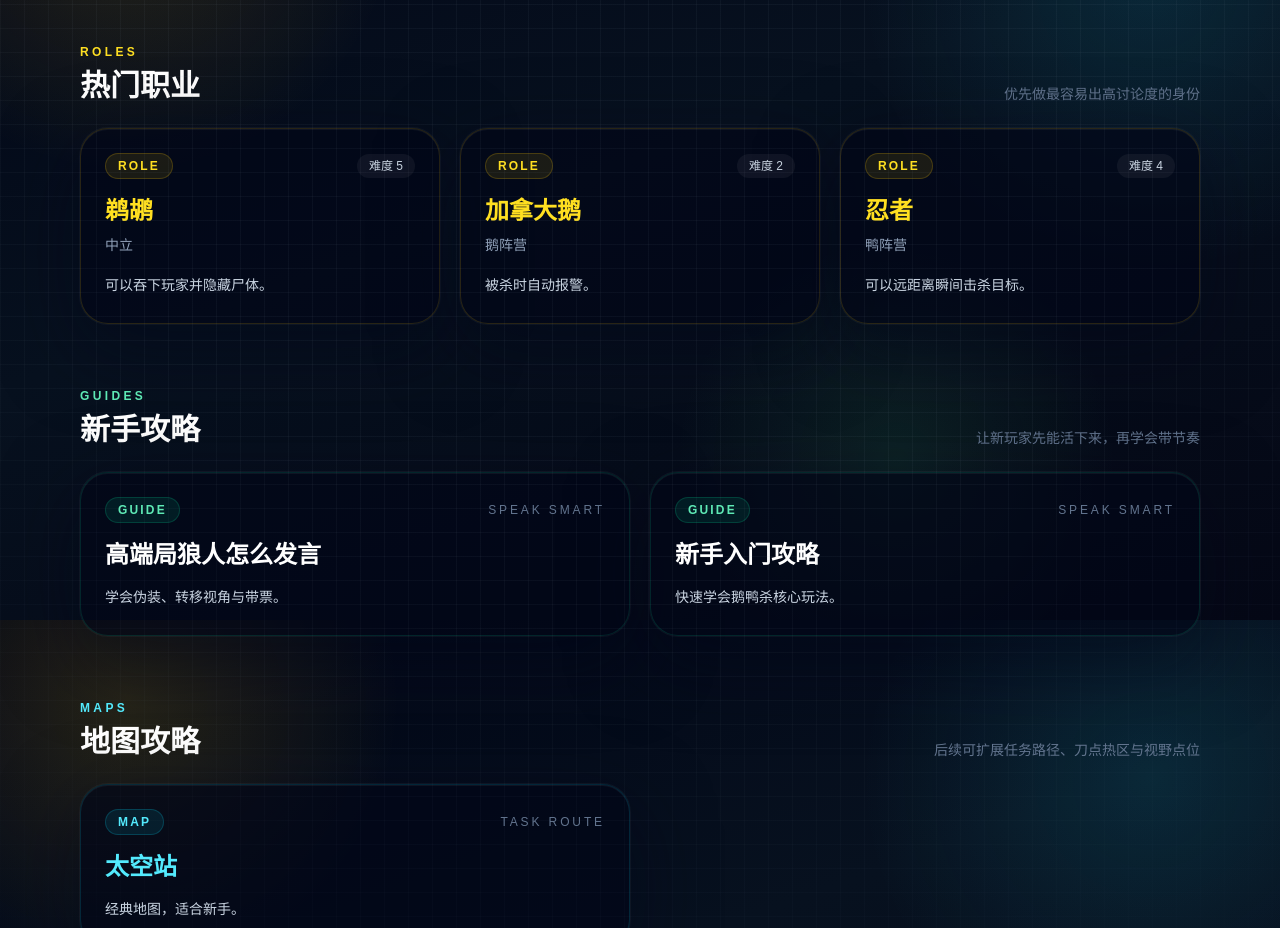
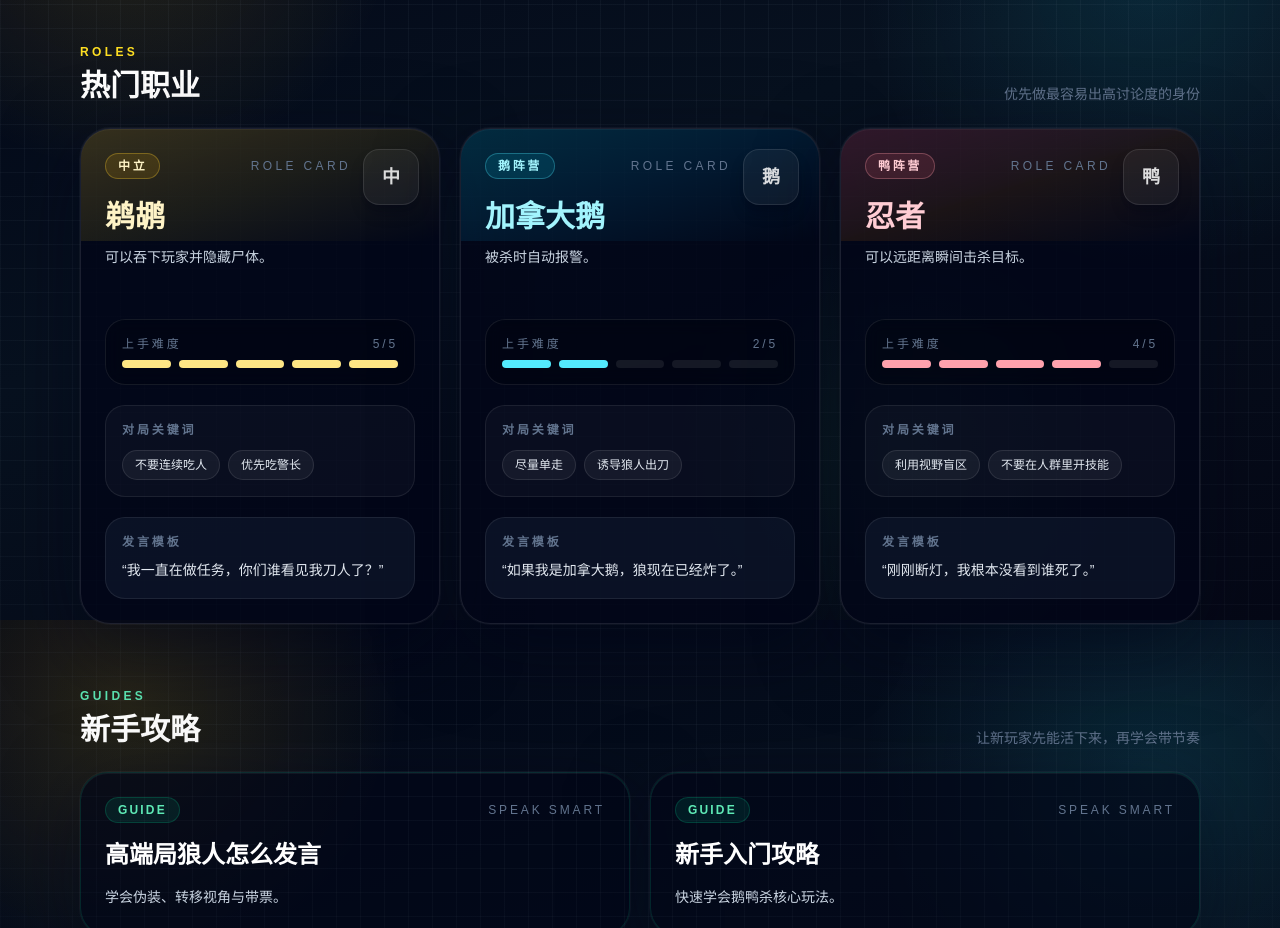
Before and after one commit to 602458825-cloud/goose-duck-guide, a Next.js app: page / in a window 1280 px wide. Shown: the part 980-1908 px from the top of the page. Built offline with nearby package versions, Linux system fonts and the light colour scheme.

Commit message:
Refine role cards with game-inspired UI

```diff
--- a/components/RoleCard.tsx
+++ b/components/RoleCard.tsx
@@ -1,24 +1,108 @@
 import Link from 'next/link';
-import type { Role } from '@/lib/data';
+import type { Role, Team } from '@/lib/data';
+
+const teamStyles: Record<
+  Team,
+  {
+    chip: string;
+    glow: string;
+    frame: string;
+    accent: string;
+    label: string;
+    icon: string;
+  }
+> = {
+  鹅阵营: {
+    chip: 'border-cyan-300/30 bg-cyan-400/12 text-cyan-200',
+    glow: 'from-cyan-400/18 via-sky-400/10 to-transparent',
+    frame: 'hover:border-cyan-300/45',
+    accent: 'bg-cyan-300',
+    label: 'text-cyan-200',
+    icon: '鹅',
+  },
+  鸭阵营: {
+    chip: 'border-rose-300/30 bg-rose-400/12 text-rose-200',
+    glow: 'from-rose-400/18 via-orange-400/10 to-transparent',
+    frame: 'hover:border-rose-300/45',
+    accent: 'bg-rose-300',
+    label: 'text-rose-200',
+    icon: '鸭',
+  },
+  中立: {
+    chip: 'border-amber-300/30 bg-amber-400/12 text-amber-100',
+    glow: 'from-amber-300/20 via-yellow-300/10 to-transparent',
+    frame: 'hover:border-amber-300/45',
+    accent: 'bg-amber-200',
+    label: 'text-amber-100',
+    icon: '中',
+  },
+};
 
 export default function RoleCard({ role }: { role: Role }) {
+  const style = teamStyles[role.team];
+  const difficultyBars = Array.from({ length: 5 }, (_, index) => index < role.difficulty);
+
   return (
     <Link href={`/roles/${role.slug}`} className="group block h-full">
-      <article className="glow-ring h-full rounded-[1.75rem] border border-yellow-400/15 bg-slate-950/70 p-6 transition duration-300 hover:-translate-y-1.5 hover:border-yellow-300/40 hover:bg-slate-900/95">
-        <div className="mb-4 flex items-center justify-between gap-3">
-          <span className="rounded-full border border-yellow-400/20 bg-yellow-400/10 px-3 py-1 text-xs font-semibold tracking-[0.18em] text-yellow-300">
-            ROLE
-          </span>
-          <span className="rounded-full bg-white/5 px-3 py-1 text-xs text-slate-300">
-            难度 {role.difficulty}
-          </span>
+      <article
+        className={`glow-ring relative h-full overflow-hidden rounded-[1.9rem] border border-white/10 bg-slate-950/80 p-6 transition duration-300 hover:-translate-y-1.5 ${style.frame}`}
+      >
+        <div className={`absolute inset-x-0 top-0 h-28 bg-gradient-to-br ${style.glow}`} />
+        <div className="absolute right-5 top-5 flex h-14 w-14 items-center justify-center rounded-2xl border border-white/10 bg-white/5 text-lg font-black text-white/85 shadow-lg shadow-slate-950/30">
+          {style.icon}
         </div>
 
-        <h2 className="mb-2 text-2xl font-black text-yellow-300 transition group-hover:text-yellow-200">
-          {role.name}
-        </h2>
-        <p className="mb-4 text-sm text-slate-400">{role.team}</p>
-        <p className="text-sm leading-7 text-slate-300">{role.description}</p>
+        <div className="relative z-10">
+          <div className="mb-5 flex items-center justify-between gap-3 pr-16">
+            <span
+              className={`rounded-full border px-3 py-1 text-xs font-semibold tracking-[0.22em] ${style.chip}`}
+            >
+              {role.team}
+            </span>
+            <span className="text-xs uppercase tracking-[0.28em] text-slate-500">Role Card</span>
+          </div>
+
+          <h2 className={`mb-2 text-3xl font-black ${style.label}`}>{role.name}</h2>
+          <p className="mb-5 min-h-[3.5rem] text-sm leading-7 text-slate-300">{role.description}</p>
+
+          <div className="mb-5 rounded-[1.25rem] border border-white/8 bg-black/20 p-4 backdrop-blur-sm">
+            <div className="mb-2 flex items-center justify-between text-xs uppercase tracking-[0.24em] text-slate-500">
+              <span>上手难度</span>
+              <span>{role.difficulty}/5</span>
+            </div>
+            <div className="flex gap-2">
+              {difficultyBars.map((active, index) => (
+                <span
+                  key={`${role.slug}-difficulty-${index + 1}`}
+                  className={`h-2 flex-1 rounded-full ${active ? style.accent : 'bg-white/8'}`}
+                />
+              ))}
+            </div>
+          </div>
+
+          <div className="mb-5 rounded-[1.25rem] border border-white/8 bg-white/[0.03] p-4">
+            <div className="mb-3 text-xs font-semibold uppercase tracking-[0.24em] text-slate-500">
+              对局关键词
+            </div>
+            <div className="flex flex-wrap gap-2">
+              {role.tips.slice(0, 2).map((tip) => (
+                <span
+                  key={tip}
+                  className="rounded-full border border-white/10 bg-white/5 px-3 py-1.5 text-xs text-slate-200"
+                >
+                  {tip}
+                </span>
+              ))}
+            </div>
+          </div>
+
+          <div className="rounded-[1.25rem] border border-white/8 bg-slate-900/70 p-4">
+            <div className="mb-2 text-xs font-semibold uppercase tracking-[0.24em] text-slate-500">
+              发言模板
+            </div>
+            <p className="line-clamp-2 text-sm leading-6 text-slate-200">“{role.speech}”</p>
+          </div>
+        </div>
       </article>
     </Link>
   );
--- a/lib/data.ts
+++ b/lib/data.ts
@@ -1,7 +1,9 @@
+export type Team = '鹅阵营' | '鸭阵营' | '中立';
+
 export type Role = {
   slug: string;
   name: string;
-  team: string;
+  team: Team;
   difficulty: number;
   description: string;
   tips: string[];
```
